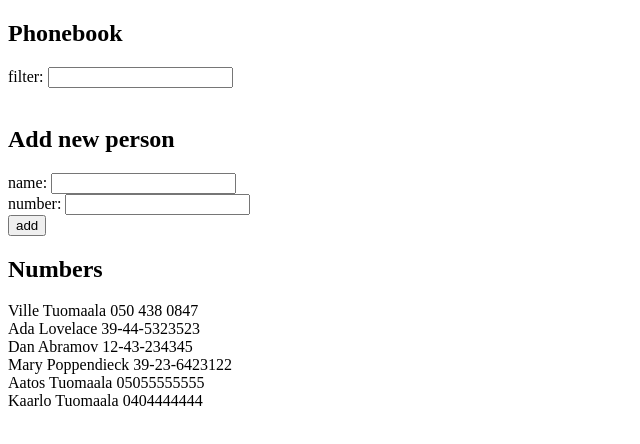
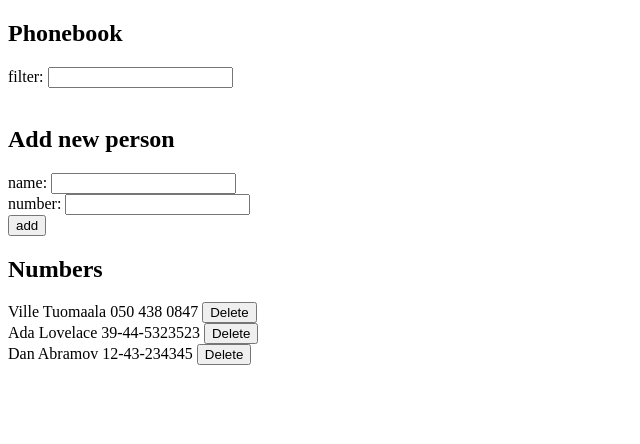
Before and after one commit to villetuomaala/fullstack-AYTKT21009_k2019, a React (Create React App) app in the folder osa2/puhelinluettelo/: page / in a window 1280 px wide. Shown: the top 444 px of the page, without its empty margins (0-640 px from the left). Built offline with nearby package versions, Linux system fonts and the light colour scheme; data requests are answered from the project's data file.

Commit message:
Refactor to 2.17: puhelinluettelo step9

```diff
--- a/osa2/puhelinluettelo/db.json
+++ b/osa2/puhelinluettelo/db.json
@@ -17,24 +17,6 @@
       "name": "Dan Abramov",
       "number": "12-43-234345",
       "display": true
-    },
-    {
-      "id": 4,
-      "name": "Mary Poppendieck",
-      "number": "39-23-6423122",
-      "display": true
-    },
-    {
-      "name": "Aatos Tuomaala",
-      "number": "05055555555",
-      "display": true,
-      "id": 5
-    },
-    {
-      "name": "Kaarlo Tuomaala",
-      "number": "0404444444",
-      "display": true,
-      "id": 6
     }
   ]
 }
--- a/osa2/puhelinluettelo/src/App.js
+++ b/osa2/puhelinluettelo/src/App.js
@@ -27,6 +27,15 @@ const App = () => {
   const handleFilterPersons = (event) => {
     const filteredPersons = persons.filter(p => p.name.toLowerCase().includes(event.target.value.toLowerCase()))
     setPersons(persons.map(p => !filteredPersons.includes(p) ? { ...p, display: false } : { ...p, display: true }))
+  }
+
+  const handleDeletePerson = (id, name) => {
+    if (window.confirm(`Delete person ${name}?`)) {
+      personService.remove(id)
+        .then(deletedPerson => {
+          setPersons(persons.filter(p => p.id !== id))
+        })
+    }
   }
 
   const inputs = [
@@ -67,7 +76,7 @@ const App = () => {
       <h2>Add new person</h2>
       <PersonForm inputs={inputs} submit={addNewPerson} />
       <h2>Numbers</h2>
-      <Persons persons={persons} />
+      <Persons persons={persons} deleteHandler={handleDeletePerson}/>
     </div>
   )
 
--- a/osa2/puhelinluettelo/src/components/Person.jsx
+++ b/osa2/puhelinluettelo/src/components/Person.jsx
@@ -1,7 +1,8 @@
 import React from 'react'
 
-const Person = ({ person }) =>
-  person.display ? <div>{person.name} {person.number}</div> : null
-
+const Person = ({ person, deleteHandler }) =>
+  person.display ?
+    <div>{person.name} {person.number} <button onClick={() => deleteHandler(person.id, person.name)}>Delete</button></div>
+  : null
 
 export default Person
--- a/osa2/puhelinluettelo/src/components/Persons.jsx
+++ b/osa2/puhelinluettelo/src/components/Persons.jsx
@@ -1,11 +1,12 @@
 import React from 'react'
 import Person from './Person'
 
-const Persons = ({persons}) => {
+const Persons = ({ persons, deleteHandler }) => {
   const rows = () => persons.map(person =>
     <Person
       key={person.name}
       person={person}
+      deleteHandler={deleteHandler}
     />
   )
   return <div>{rows()}</div>
--- a/osa2/puhelinluettelo/src/services/person.js
+++ b/osa2/puhelinluettelo/src/services/person.js
@@ -16,4 +16,9 @@ const update = (id, newPerson) => {
   return request.then(response => response.data)
 }
 
-export default { getAll, create, update }
+const remove = (id) => {
+  const request = axios.delete(`${baseUrl}/${id}`)
+  return request.then(response => response)
+}
+
+export default { getAll, create, update, remove }
```
